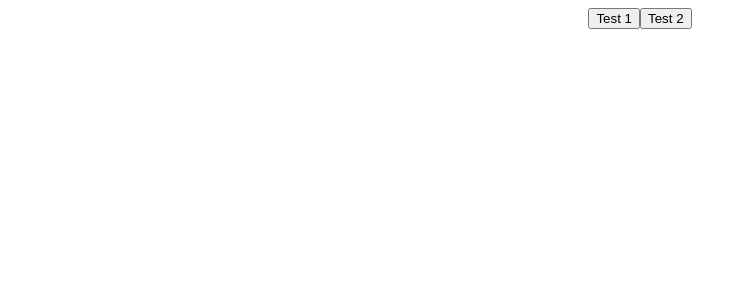
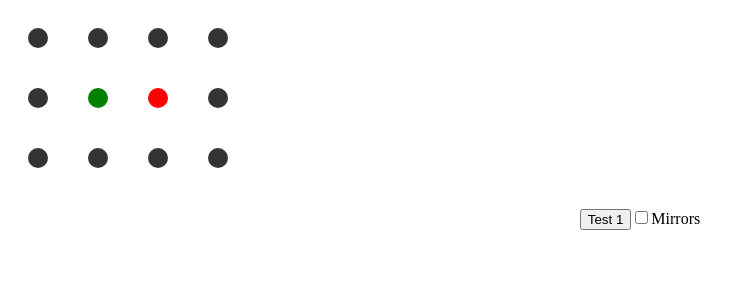
Before and after one commit to ElisabethJoan/laser-room-visualiser, a React (Create React App) app: page / in a window 1280 px wide. Shown: the top 300 px of the page, without its empty margins (0-735 px from the left). Built offline with nearby package versions, Linux system fonts and the light colour scheme.

Commit message:
honestly don't remember where I was at with this :3

```diff
--- /dev/null
+++ b/src/LaserVisualiser.css
@@ -0,0 +1,3 @@
+.grid {
+    margin: 100px 0 0;
+  }
--- a/src/LaserVisualiser.jsx
+++ b/src/LaserVisualiser.jsx
@@ -1,11 +1,34 @@
 import React from "react";
+import './LaserVisualiser.css';
+import Grid from './Grid'
+
+const DIMENSIONS = [3, 2];
+const YOUR_POS = [1, 1];
+const GUARD_POS = [2, 1];
+const DISTANCE = 4;
 
 export default class LaserVisualiser extends React.Component {
     constructor(props) {
       super(props);
 
       this.state = {
+        myMappedCoords: YOUR_POS,
+        guardMappedCoords: GUARD_POS,
+        anglesdist: {},
+        dimensionMirrors: DIMENSIONS,
+        checked: false,
       };
+    }
+
+
+    handleCheck() {
+        console.log(this.state.checked)
+        this.setState({checked: !this.state.checked})
+        this.laserCalculation(DIMENSIONS, YOUR_POS, GUARD_POS, DISTANCE, 7)
+    }
+
+    componentDidMount() {
+        this.laserCalculation(DIMENSIONS, YOUR_POS, GUARD_POS, DISTANCE, 7)
     }
 
     arraysEqual(a1,a2) {
@@ -28,23 +51,20 @@ export default class LaserVisualiser extends React.Component {
             vectMap.unshift(left)
             vectMap.push(right)
 
-
             count += 2;
         }
         return vectMap
     }
 
     laserCalculation(dimensions, your_pos, guard_pos, dist, expected) {
-        let mx = your_pos[0];
-        let my = your_pos[1];
-        let gx = guard_pos[0];
-        let gy = guard_pos[1];
+        let [mx, my] = your_pos;
+        let [gx, gy] = guard_pos;
         let width = dimensions[0];
         let height = dimensions[1];
 
         let matSize = Math.trunc(Math.max(dist / width, dist / height)) + 1
+        let myMirrors = [this.vectorMap(matSize, mx, width), this.vectorMap(matSize, my, height)]
         let guardMirrors = [this.vectorMap(matSize, gx, width), this.vectorMap(matSize, gy, height)]
-        let myMirrors = [this.vectorMap(matSize, mx, width), this.vectorMap(matSize, my, height)]
         let mirrors = [myMirrors, guardMirrors];
 
         let angles = new Set();
@@ -65,7 +85,7 @@ export default class LaserVisualiser extends React.Component {
                             else
                             {
                                 angleDist[angle] = cdist;
-                                angles.add(angle)
+                                angles.add(angle);
                             }
                         }
                     }
@@ -73,18 +93,77 @@ export default class LaserVisualiser extends React.Component {
                 });
             });
         }
-        console.log("result: ", angles.size)
-        console.log("expected: ", expected)
+        console.log("result: ", angles.size);
+        console.log("expected: ", expected);
+
+        //Formatting angles and distance in dictionary (angles are keys)
+        let angdist = {}
+        angles = Array.from(angles);
+        angles.forEach((element) => {
+            // console.log(element)
+            if (element in angleDist) {
+                angdist[element] = angleDist[element]
+                // distances.push(angleDist[element])
+            }
+        })
+
+        if (this.state.checked) {
+            console.log("test")
+            //creating the mapping of the room
+            // console.log(myMirrors[0].length);
+            let dimensionMirrors = [];
+            dimensionMirrors.push([0], [0]);
+            for (let i = 1; i < myMirrors[0].length + 1; i++) {
+                dimensionMirrors[0].push(DIMENSIONS[0] * i);
+                dimensionMirrors[1].push(DIMENSIONS[1] * i);
+            }
+
+            this.setState({ myMappedCoords:[this.offsetCoordinates(myMirrors)], guardMappedCoords:[this.offsetCoordinates(guardMirrors)], angdist, dimensionMirrors:[dimensionMirrors]})
+            this.forceUpdate();
+        }
+        else {
+            this.setState({ anglesdist: angdist })
+            this.forceUpdate();
+        }
+
+    }
+
+    offsetCoordinates(vectors) {
+        let offsetVectors = []
+        vectors.forEach((arr, idx) => {
+            const offset = Math.abs(arr[0] - arr[parseInt(arr.length/2)])
+            offsetVectors[idx] = arr.map(function(coordinate) {
+                return Math.abs(offset + coordinate)
+            })
+        })
+        return offsetVectors
     }
 
 
 
     render() {
+        const { myMappedCoords, guardMappedCoords, angdist, dimensionMirrors} = this.state;
 
         return (
             <div>
+                <Grid
+                    key={1}
+                    myMirrors={myMappedCoords}
+                    guardMirrors={guardMappedCoords}
+                    angdist={angdist}
+                    dimensions={dimensionMirrors}
+                />
                 <button onClick={() => this.laserCalculation([3, 2], [1, 1], [2, 1], 4, 7)}>Test 1</button>
-                <button onClick={() => this.laserCalculation([300, 275], [150, 150], [185, 100], 500, 9)}>Test 2</button>
+                <label>
+                    <input
+                        type="checkbox"
+                        defaultChecked={this.state.checked}
+                        onChange={this.handleCheck}
+                    />
+                    Mirrors
+                </label>
+                {/* <p>Is "Value 1" checked? {this.state.checked.toString()}</p> */}
+                {/* <button onClick={() => this.laserCalculation([300, 275], [150, 150], [185, 100], 500, 9)}>Test 2</button> */}
                 {/* <button onClick={() => this.liltest()}>Test 3</button> */}
             </div>
         );
```
Also changed, not shown: 1 other file (tests, documents, lock files or other folders).
